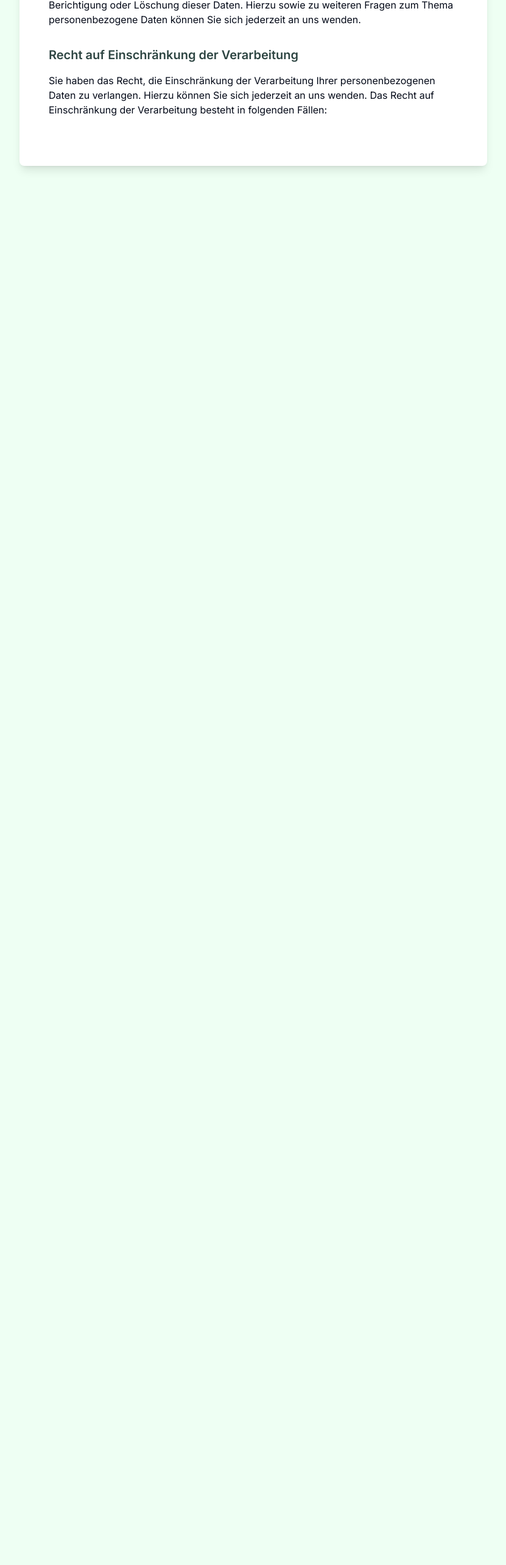
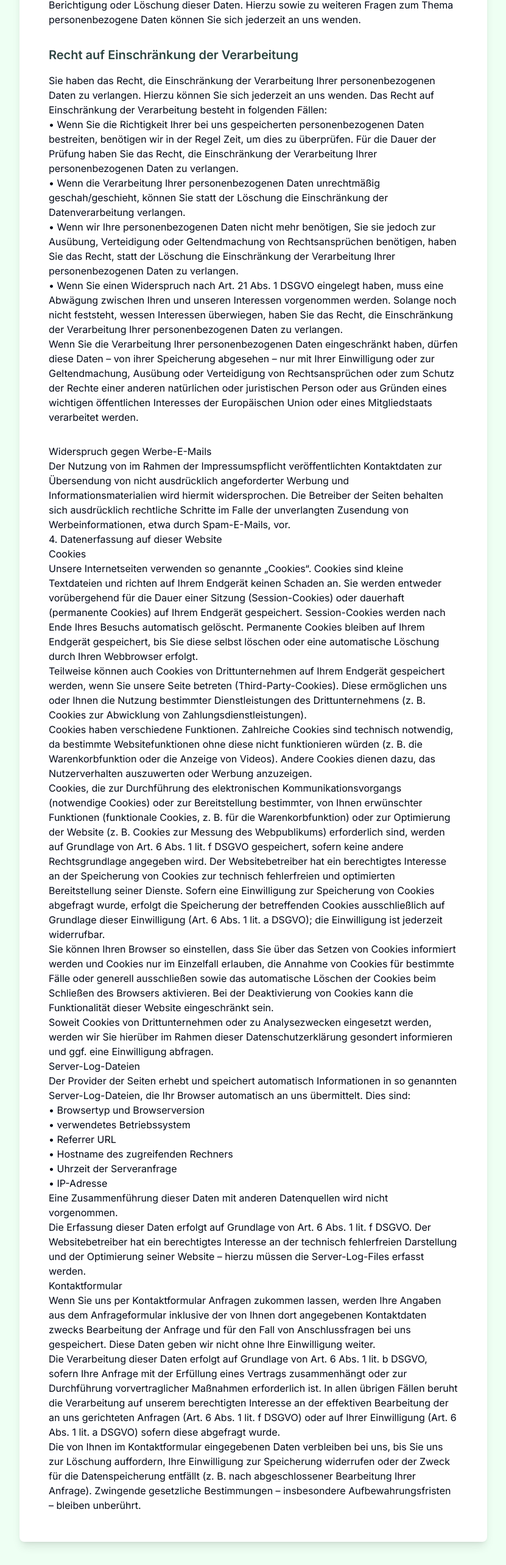
Before and after one commit to FullStackSimonIO/fit-mit-mary-z, a Next.js app: page /datenschutzverordnung in a window 1280 px wide. Shown: the part 4152-6718 px from the top of the page at 61% size, without its empty margins (224-1055 px from the left). Before the commit the page ends 4472 px from the top, so only its background shows below. Built offline with nearby package versions, Linux system fonts and the light colour scheme.

Commit message:
updated privacy policy

```diff
--- a/app/(root)/datenschutzverordnung/page.tsx
+++ b/app/(root)/datenschutzverordnung/page.tsx
@@ -289,6 +289,168 @@ const DatenschutzverordnungPage = () => {
             jederzeit an uns wenden. Das Recht auf Einschränkung der
             Verarbeitung besteht in folgenden Fällen:
           </p>
+          <ul>
+            <li>
+              • Wenn Sie die Richtigkeit Ihrer bei uns gespeicherten
+              personenbezogenen Daten bestreiten, benötigen wir in der Regel
+              Zeit, um dies zu überprüfen. Für die Dauer der Prüfung haben Sie
+              das Recht, die Einschränkung der Verarbeitung Ihrer
+              personenbezogenen Daten zu verlangen.
+            </li>
+            <li>
+              • Wenn die Verarbeitung Ihrer personenbezogenen Daten unrechtmäßig
+              geschah/geschieht, können Sie statt der Löschung die Einschränkung
+              der Datenverarbeitung verlangen.
+            </li>
+            <li>
+              • Wenn wir Ihre personenbezogenen Daten nicht mehr benötigen, Sie
+              sie jedoch zur Ausübung, Verteidigung oder Geltendmachung von
+              Rechtsansprüchen benötigen, haben Sie das Recht, statt der
+              Löschung die Einschränkung der Verarbeitung Ihrer
+              personenbezogenen Daten zu verlangen.
+            </li>
+            <li>
+              • Wenn Sie einen Widerspruch nach Art. 21 Abs. 1 DSGVO eingelegt
+              haben, muss eine Abwägung zwischen Ihren und unseren Interessen
+              vorgenommen werden. Solange noch nicht feststeht, wessen
+              Interessen überwiegen, haben Sie das Recht, die Einschränkung der
+              Verarbeitung Ihrer personenbezogenen Daten zu verlangen.
+            </li>
+          </ul>
+          <p>
+            Wenn Sie die Verarbeitung Ihrer personenbezogenen Daten
+            eingeschränkt haben, dürfen diese Daten – von ihrer Speicherung
+            abgesehen – nur mit Ihrer Einwilligung oder zur Geltendmachung,
+            Ausübung oder Verteidigung von Rechtsansprüchen oder zum Schutz der
+            Rechte einer anderen natürlichen oder juristischen Person oder aus
+            Gründen eines wichtigen öffentlichen Interesses der Europäischen
+            Union oder eines Mitgliedstaats verarbeitet werden.
+          </p>
+        </div>
+
+        <div className="">
+          <h3>Widerspruch gegen Werbe-E-Mails</h3>
+          <p>
+            Der Nutzung von im Rahmen der Impressumspflicht veröffentlichten
+            Kontaktdaten zur Übersendung von nicht ausdrücklich angeforderter
+            Werbung und Informationsmaterialien wird hiermit widersprochen. Die
+            Betreiber der Seiten behalten sich ausdrücklich rechtliche Schritte
+            im Falle der unverlangten Zusendung von Werbeinformationen, etwa
+            durch Spam-E-Mails, vor.
+          </p>
+        </div>
+
+        <h2>4. Datenerfassung auf dieser Website</h2>
+        <div className="">
+          <h3>Cookies</h3>
+          <p>
+            Unsere Internetseiten verwenden so genannte „Cookies“. Cookies sind
+            kleine Textdateien und richten auf Ihrem Endgerät keinen Schaden an.
+            Sie werden entweder vorübergehend für die Dauer einer Sitzung
+            (Session-Cookies) oder dauerhaft (permanente Cookies) auf Ihrem
+            Endgerät gespeichert. Session-Cookies werden nach Ende Ihres Besuchs
+            automatisch gelöscht. Permanente Cookies bleiben auf Ihrem Endgerät
+            gespeichert, bis Sie diese selbst löschen oder eine automatische
+            Löschung durch Ihren Webbrowser erfolgt.
+          </p>
+          <p>
+            Teilweise können auch Cookies von Drittunternehmen auf Ihrem
+            Endgerät gespeichert werden, wenn Sie unsere Seite betreten
+            (Third-Party-Cookies). Diese ermöglichen uns oder Ihnen die Nutzung
+            bestimmter Dienstleistungen des Drittunternehmens (z. B. Cookies zur
+            Abwicklung von Zahlungsdienstleistungen).
+          </p>
+          <p>
+            Cookies haben verschiedene Funktionen. Zahlreiche Cookies sind
+            technisch notwendig, da bestimmte Websitefunktionen ohne diese nicht
+            funktionieren würden (z. B. die Warenkorbfunktion oder die Anzeige
+            von Videos). Andere Cookies dienen dazu, das Nutzerverhalten
+            auszuwerten oder Werbung anzuzeigen.
+          </p>
+          <p>
+            Cookies, die zur Durchführung des elektronischen
+            Kommunikationsvorgangs (notwendige Cookies) oder zur Bereitstellung
+            bestimmter, von Ihnen erwünschter Funktionen (funktionale Cookies,
+            z. B. für die Warenkorbfunktion) oder zur Optimierung der Website
+            (z. B. Cookies zur Messung des Webpublikums) erforderlich sind,
+            werden auf Grundlage von Art. 6 Abs. 1 lit. f DSGVO gespeichert,
+            sofern keine andere Rechtsgrundlage angegeben wird. Der
+            Websitebetreiber hat ein berechtigtes Interesse an der Speicherung
+            von Cookies zur technisch fehlerfreien und optimierten
+            Bereitstellung seiner Dienste. Sofern eine Einwilligung zur
+            Speicherung von Cookies abgefragt wurde, erfolgt die Speicherung der
+            betreffenden Cookies ausschließlich auf Grundlage dieser
+            Einwilligung (Art. 6 Abs. 1 lit. a DSGVO); die Einwilligung ist
+            jederzeit widerrufbar.
+          </p>
+          <p>
+            Sie können Ihren Browser so einstellen, dass Sie über das Setzen von
+            Cookies informiert werden und Cookies nur im Einzelfall erlauben,
+            die Annahme von Cookies für bestimmte Fälle oder generell
+            ausschließen sowie das automatische Löschen der Cookies beim
+            Schließen des Browsers aktivieren. Bei der Deaktivierung von Cookies
+            kann die Funktionalität dieser Website eingeschränkt sein.
+          </p>
+          <p>
+            Soweit Cookies von Drittunternehmen oder zu Analysezwecken
+            eingesetzt werden, werden wir Sie hierüber im Rahmen dieser
+            Datenschutzerklärung gesondert informieren und ggf. eine
+            Einwilligung abfragen.
+          </p>
+        </div>
+
+        <div className="">
+          <h3>Server-Log-Dateien</h3>
+          <p>
+            Der Provider der Seiten erhebt und speichert automatisch
+            Informationen in so genannten Server-Log-Dateien, die Ihr Browser
+            automatisch an uns übermittelt. Dies sind:
+          </p>
+          <ul>
+            <li>• Browsertyp und Browserversion</li>
+            <li>• verwendetes Betriebssystem</li>
+            <li>• Referrer URL</li>
+            <li>• Hostname des zugreifenden Rechners</li>
+            <li>• Uhrzeit der Serveranfrage</li>
+            <li>• IP-Adresse</li>
+          </ul>
+          <p>
+            Eine Zusammenführung dieser Daten mit anderen Datenquellen wird
+            nicht vorgenommen. <br />
+            Die Erfassung dieser Daten erfolgt auf Grundlage von Art. 6 Abs. 1
+            lit. f DSGVO. Der Websitebetreiber hat ein berechtigtes Interesse an
+            der technisch fehlerfreien Darstellung und der Optimierung seiner
+            Website – hierzu müssen die Server-Log-Files erfasst werden.
+          </p>
+        </div>
+
+        <div className="">
+          <h3>Kontaktformular</h3>
+          <p>
+            Wenn Sie uns per Kontaktformular Anfragen zukommen lassen, werden
+            Ihre Angaben aus dem Anfrageformular inklusive der von Ihnen dort
+            angegebenen Kontaktdaten zwecks Bearbeitung der Anfrage und für den
+            Fall von Anschlussfragen bei uns gespeichert. Diese Daten geben wir
+            nicht ohne Ihre Einwilligung weiter.
+          </p>
+          <p>
+            Die Verarbeitung dieser Daten erfolgt auf Grundlage von Art. 6 Abs.
+            1 lit. b DSGVO, sofern Ihre Anfrage mit der Erfüllung eines Vertrags
+            zusammenhängt oder zur Durchführung vorvertraglicher Maßnahmen
+            erforderlich ist. In allen übrigen Fällen beruht die Verarbeitung
+            auf unserem berechtigten Interesse an der effektiven Bearbeitung der
+            an uns gerichteten Anfragen (Art. 6 Abs. 1 lit. f DSGVO) oder auf
+            Ihrer Einwilligung (Art. 6 Abs. 1 lit. a DSGVO) sofern diese
+            abgefragt wurde.
+          </p>
+          <p>
+            Die von Ihnen im Kontaktformular eingegebenen Daten verbleiben bei
+            uns, bis Sie uns zur Löschung auffordern, Ihre Einwilligung zur
+            Speicherung widerrufen oder der Zweck für die Datenspeicherung
+            entfällt (z. B. nach abgeschlossener Bearbeitung Ihrer Anfrage).
+            Zwingende gesetzliche Bestimmungen – insbesondere
+            Aufbewahrungsfristen – bleiben unberührt.
+          </p>
         </div>
       </div>
     </section>
```
